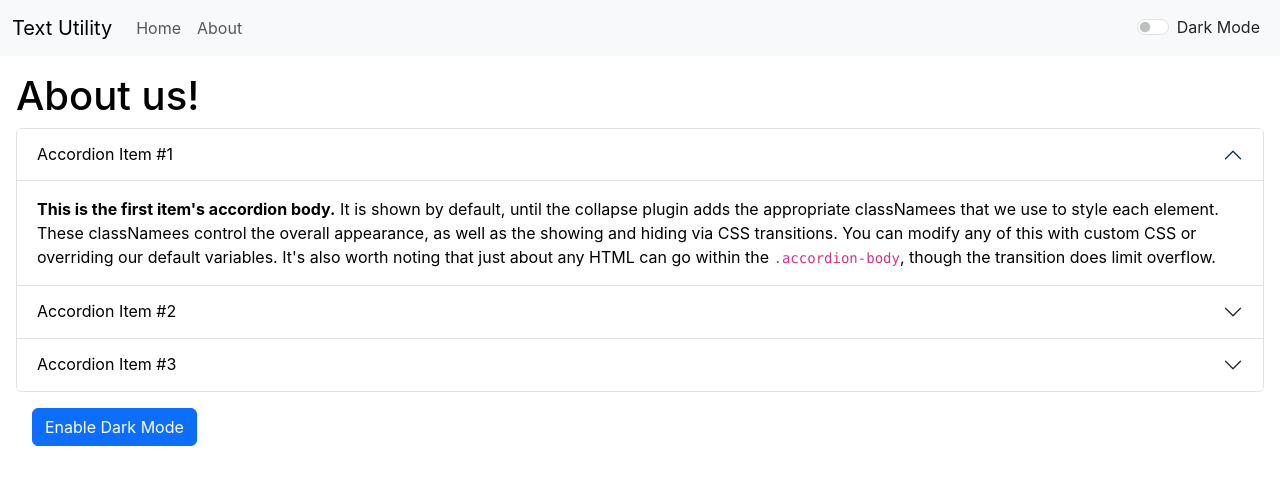
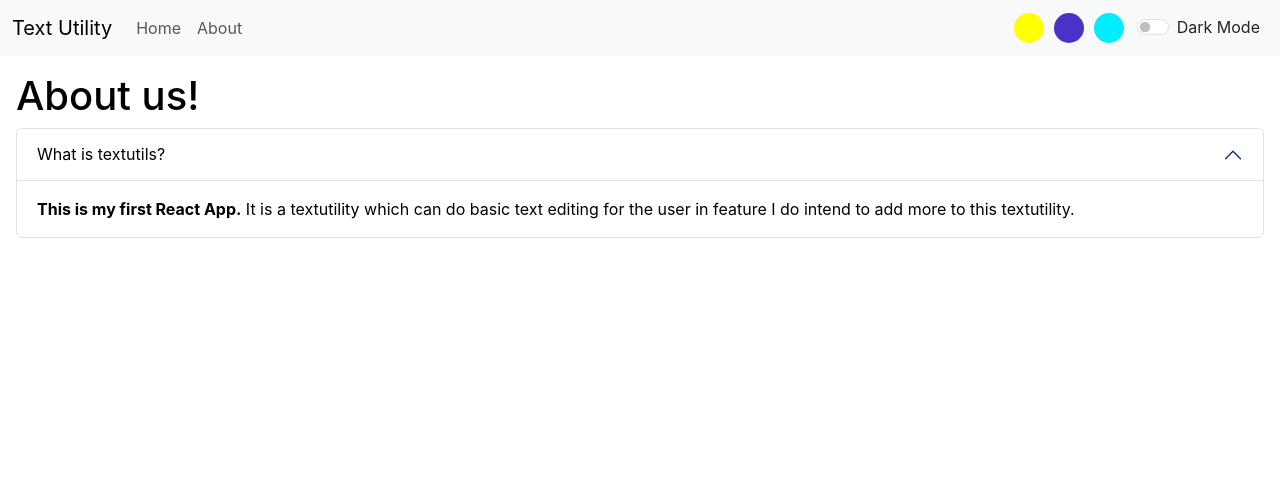
Before and after one commit to siddh34/myTextUtils, a React (Create React App) app: page /About in a window 1280 px wide. Shown: the top 484 px of the page. Built offline with nearby package versions, Linux system fonts and the light colour scheme.

Commit message:
Added Themes while in DM

```diff
--- a/src/components/About.js
+++ b/src/components/About.js
@@ -1,41 +1,40 @@
-import React, {useState} from "react";
+import React, { useState } from "react";
 import Navbar from './Navbar';
 
 export default function About() {
+    const [darkmode, setDarkMode] = useState("light");
 
-    const [myStyle,setMyStyle] = useState({
+    const [myStyle, setMyStyle] = useState({
         color: 'black',
         backgroundColor: 'white',
     }
     );
 
-    const [btnText,setBtnText] = useState("Enable Dark Mode");
-
     const toggleState = () => {
-        if(myStyle.backgroundColor === 'white'){
+        if (myStyle.backgroundColor === 'white') {
             setMyStyle({
                 color: 'white',
                 backgroundColor: 'black'
             })
-
-            setBtnText("Enable White Mode");
+            document.body.style.backgroundColor = "#1A1A1A";
+            setDarkMode("dark");
         }
-        else{
+        else {
             setMyStyle({
                 color: 'black',
                 backgroundColor: 'white'
             })
-
-            setBtnText("Enable Dark Mode");
+            setDarkMode("light");
+            document.body.style.backgroundColor = "white";
         }
     };
 
     return (
         <>
-    <Navbar title="Text Utility"></Navbar>
+            <Navbar title="Text Utility" mode={darkmode} toggleMode={toggleState}></Navbar>
             <div className="mx-3 my-3" style={myStyle}>
                 <h1>About us!</h1>
-        <div className="accordion"  style={myStyle}  id="accordionExample">
+                <div className="accordion" style={myStyle} id="accordionExample">
                     <div className="accordion-item" style={myStyle}>
                         <h2 className="accordion-header" id="headingOne">
                             <button
@@ -47,7 +46,7 @@ export default function About() {
                                 aria-controls="collapseOne"
                                 style={myStyle}
                             >
-                Accordion Item #1
+                                What is textutils?
                             </button>
                         </h2>
                         <div
@@ -57,85 +56,12 @@ export default function About() {
                             data-bs-parent="#accordionExample"
                         >
                             <div className="accordion-body">
-                <strong>This is the first item's accordion body.</strong> It is
-                shown by default, until the collapse plugin adds the appropriate
-                classNamees that we use to style each element. These classNamees
-                control the overall appearance, as well as the showing and hiding
-                via CSS transitions. You can modify any of this with custom CSS or
-                overriding our default variables. It's also worth noting that just
-                about any HTML can go within the <code>.accordion-body</code>,
-                though the transition does limit overflow.
-                </div>
-            </div>
-            </div>
-            <div className="accordion-item" style={myStyle}>
-            <h2 className="accordion-header" id="headingTwo" >
-                <button
-                className="accordion-button collapsed"
-                type="button"
-                data-bs-toggle="collapse"
-                data-bs-target="#collapseTwo"
-                aria-expanded="false"
-                aria-controls="collapseTwo"
-                style={myStyle}
-                >
-                Accordion Item #2
-                </button>
-            </h2>
-            <div
-                id="collapseTwo"
-                className="accordion-collapse collapse"
-                aria-labelledby="headingTwo"
-                data-bs-parent="#accordionExample"
-            >
-                <div className="accordion-body">
-                <strong>This is the second item's accordion body.</strong> It is
-                hidden by default, until the collapse plugin adds the appropriate
-                classNamees that we use to style each element. These classNamees
-                control the overall appearance, as well as the showing and hiding
-                via CSS transitions. You can modify any of this with custom CSS or
-                overriding our default variables. It's also worth noting that just
-                about any HTML can go within the <code>.accordion-body</code>,
-                though the transition does limit overflow.
-                </div>
-            </div>
-            </div>
-            <div className="accordion-item" style={myStyle}>
-            <h2 className="accordion-header" id="headingThree">
-                <button
-                className="accordion-button collapsed"
-                type="button"
-                data-bs-toggle="collapse"
-                data-bs-target="#collapseThree"
-                aria-expanded="false"
-                aria-controls="collapseThree"
-                style={myStyle}
-                >
-                Accordion Item #3
-                </button>
-            </h2>
-            <div
-                id="collapseThree"
-                className="accordion-collapse collapse"
-                aria-labelledby="headingThree"
-                data-bs-parent="#accordionExample"
-            >
-                <div className="accordion-body">
-                <strong>This is the third item's accordion body.</strong> It is
-                hidden by default, until the collapse plugin adds the appropriate
-                classNamees that we use to style each element. These classNamees
-                control the overall appearance, as well as the showing and hiding
-                via CSS transitions. You can modify any of this with custom CSS or
-                overriding our default variables. It's also worth noting that just
-                about any HTML can go within the <code>.accordion-body</code>,
-                though the transition does limit overflow.
+                                <strong>This is my first React App.</strong> It is
+                                a textutility which can do basic text editing for the user in feature I do intend to add more to this textutility.
                             </div>
                         </div>
                     </div>
                 </div>
-        <button className="btn btn-primary mx-3 my-3" onClick={toggleState}>
-            {btnText}
-        </button>
             </div>
         </>
     );
--- /dev/null
+++ b/src/components/CSS/Nav.css
@@ -0,0 +1,20 @@
+.test1{
+    background-color: yellow;
+    width: 30px;
+    height: 30px;
+    margin: 5px;
+}
+
+.test2{
+    background-color: rgb(73, 51, 199);
+    width: 30px;
+    height: 30px;
+    margin: 5px;
+}
+
+.test3{
+    background-color: rgb(0, 238, 255);
+    width: 30px;
+    height: 30px;
+    margin: 5px;
+}
--- a/src/components/Navbar.js
+++ b/src/components/Navbar.js
@@ -1,9 +1,38 @@
 /* eslint-disable no-template-curly-in-string */
-import React from 'react'
+import React from "react";
 import PropTypes from 'prop-types'
 import { Link } from 'react-router-dom';
+import './CSS/Nav.css';
+import './TextForm.js';
 
 export default function Navbar(props) {
+
+    const changeTheme1 = () => {
+        if (props.mode === 'dark'){
+            var el1 = document.getElementById('exampleFormControlTextarea1');
+            var el2 = document.getElementById('jsContainer');
+            el1.style.backgroundColor = "yellow";
+            el2.style.backgroundColor = "yellow";
+        }
+    }
+
+    const changeTheme2 = () => {
+        if (props.mode === 'dark'){
+            var el1 = document.getElementById('exampleFormControlTextarea1');
+            var el2 = document.getElementById('jsContainer');
+            el1.style.backgroundColor = "rgb(73, 51, 199)";
+            el2.style.backgroundColor = "rgb(73, 51, 199)";
+        }
+    }
+
+    const changeTheme3 = () => {
+        if (props.mode === 'dark'){
+            var el1 = document.getElementById('exampleFormControlTextarea1');
+            var el2 = document.getElementById('jsContainer');
+            el1.style.backgroundColor = "rgb(0, 238, 255)";
+            el2.style.backgroundColor = "rgb(0, 238, 255)";
+        }
+    }
 
     return (
         <nav data-bs-theme={props.mode} className="navbar navbar-expand-lg bg-body-tertiary">
@@ -33,6 +62,15 @@ export default function Navbar(props) {
                             </Link>
                         </li>
                     </ul>
+                    <ui className="nav-item">
+                        <div className='test1 rounded-circle' onClick={changeTheme1}></div>
+                    </ui>
+                    <ui className="nav-item">
+                        <div className='test2 rounded-circle' onClick={changeTheme2}></div>
+                    </ui>
+                    <ui className="nav-item">
+                        <div className='test3 rounded-circle' onClick={changeTheme3}></div>
+                    </ui>
                     <div className={`form-check form-switch text-${(props.mode === 'light') ? 'dark' : 'light'} mx-2`}>
                         <input className="form-check-input" type="checkbox" role="switch" id="flexSwitchCheckDefault" onClick={props.toggleMode} />
                         <label className="form-check-label" htmlFor="flexSwitchCheckDefault">Dark Mode</label>
--- a/src/components/TextForm.js
+++ b/src/components/TextForm.js
@@ -82,7 +82,7 @@ export default function TextForm(props) {
                 <button className="btn btn-primary" onClick={handelCopy}> Copy </button>
                 <button className="btn btn-primary" onClick={handelExtraSpaces}> Remove Extra Spaces </button>
             </div>
-            <div className="container my-3" style={{backgroundColor: props.mode === 'dark' ? '#BB86FC' : 'white',borderRadius: 5}}>
+            <div className="container my-3" id="jsContainer" style={{backgroundColor: props.mode === 'dark' ? '#BB86FC' : 'white',borderRadius: 5}}>
                 <h1>
                     Text Summary
                 </h1>
```
Also changed, not shown: public/manifest.json. Lines whose indentation alone changed are shown as unchanged.
